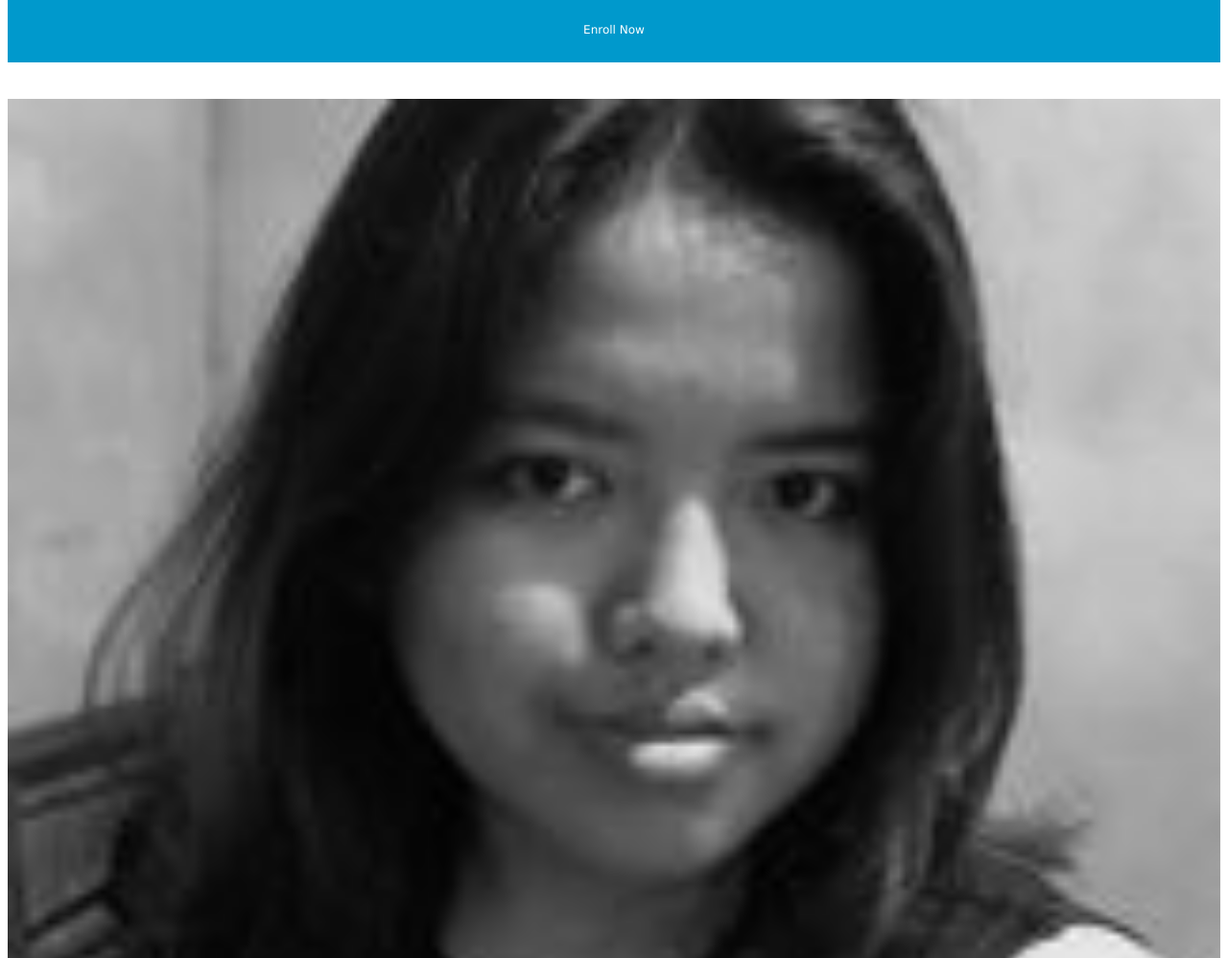
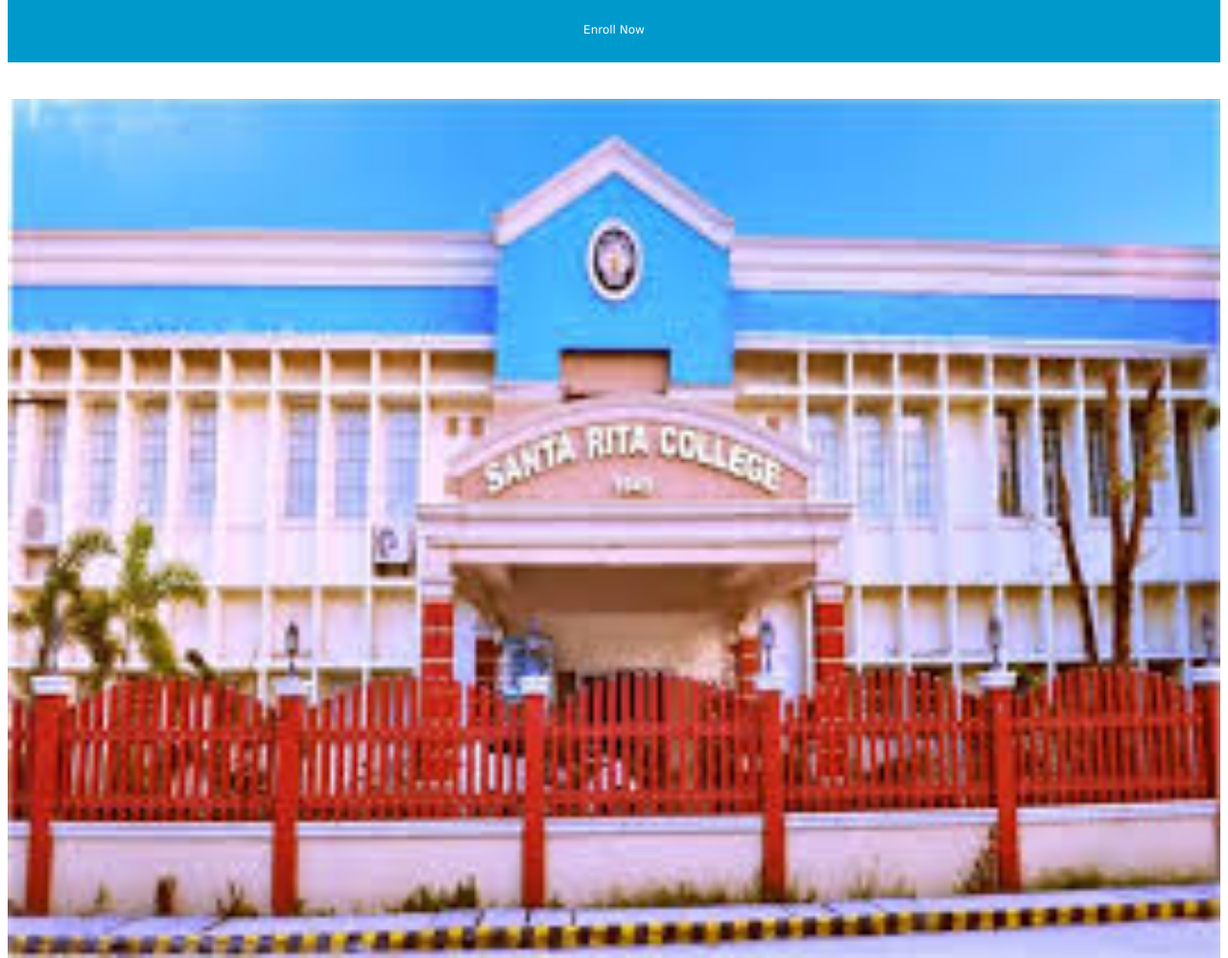
Before and after one commit to CalmaPrincessO/Princess_Calma, a plain HTML site: page index.html in a window 1280 px wide. Shown: the part 436-1434 px from the top of the page at 96% size. Drawn offline with Linux system fonts and the light colour scheme.

Commit message:
Add files via upload

```diff
--- a/index.html
+++ b/index.html
@@ -134,7 +134,7 @@ img {
 </head>
 <body>
 
-<img src="cesss.jpg" width="460" height="345">
+<img src="src.jpg" width="460" height="345">
 <p>Resize the browser window to see how the image will scale.</p>
 
 </body>
```
